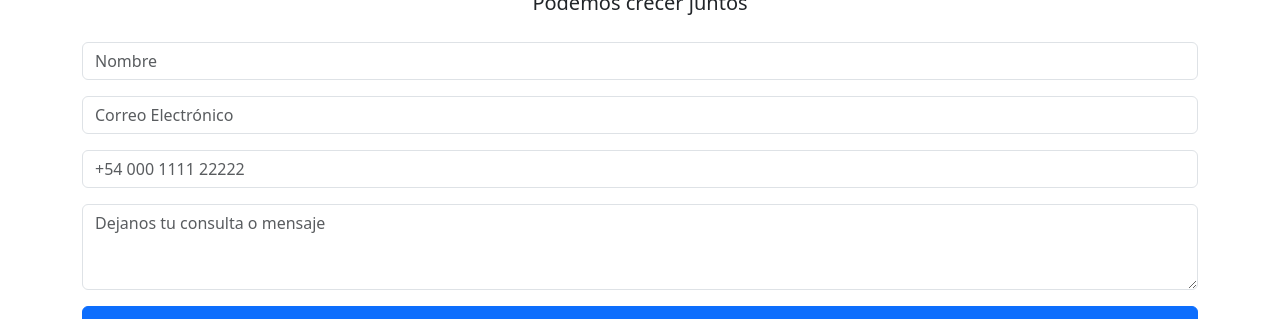
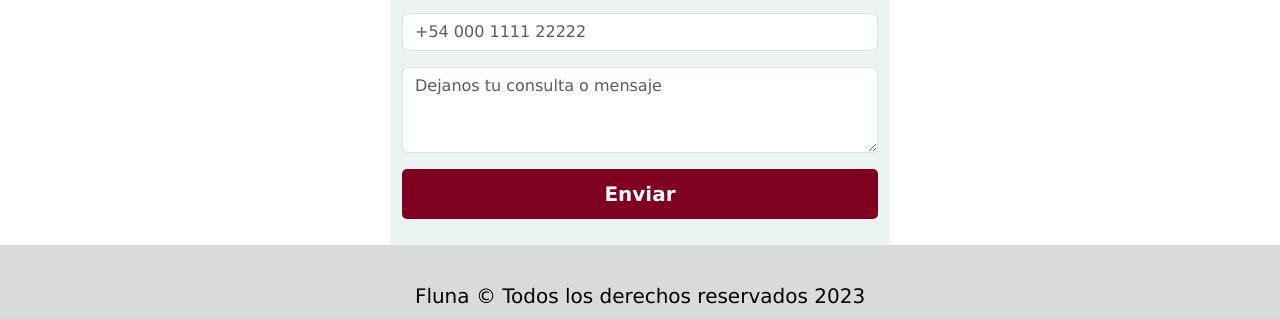
Before and after one commit to JP-Sis/Coder-DW-Entrega-Final, a plain HTML site: page pages/contacto.html in a window 1280 px wide. Shown: the part 601-920 px from the top of the page. Drawn offline with nearby package versions, Linux system fonts and the light colour scheme; the site is published under a folder, as on GitHub Pages, so addresses that start at the root find nothing.

Commit message:
arreglando path CSS

```diff
--- a/pages/contacto.html
+++ b/pages/contacto.html
@@ -5,7 +5,7 @@
     <meta name="viewport" content="width=device-width, initial-scale=1">
     <title>Fluna Marketing</title>
     <link href="https://cdn.jsdelivr.net/npm/bootstrap@5.3.1/dist/css/bootstrap.min.css" rel="stylesheet" integrity="sha384-4bw+/aepP/YC94hEpVNVgiZdgIC5+VKNBQNGCHeKRQN+PtmoHDEXuppvnDJzQIu9" crossorigin="anonymous">
-    <link rel="stylesheet" href="/CSS/style.css">
+    <link rel="stylesheet" href="../CSS/style.css">
     <link rel="stylesheet" href="https://cdn.jsdelivr.net/npm/bootstrap-icons@1.10.5/font/bootstrap-icons.css">
   </head>
   <body>
```
Also changed, not shown: pages/portfolio.html (+1 -1 lines), pages/servicios.html (+1 -1 lines), pages/sobre-fluna.html (+1 -1 lines).
